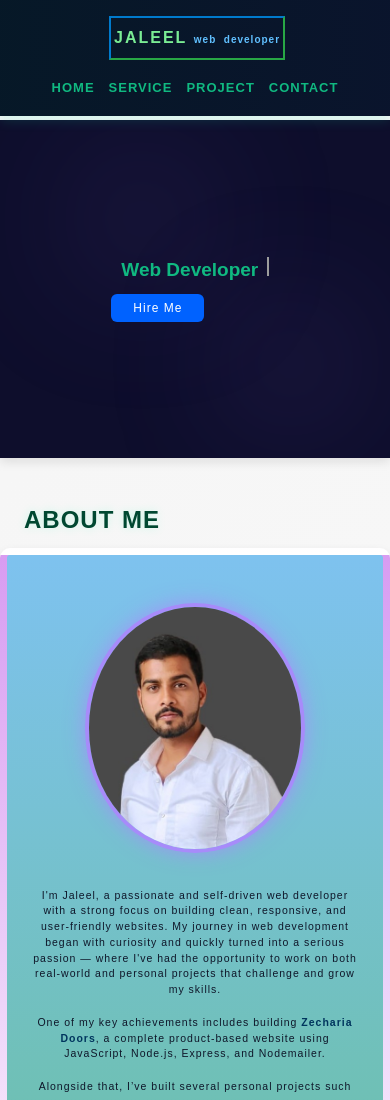
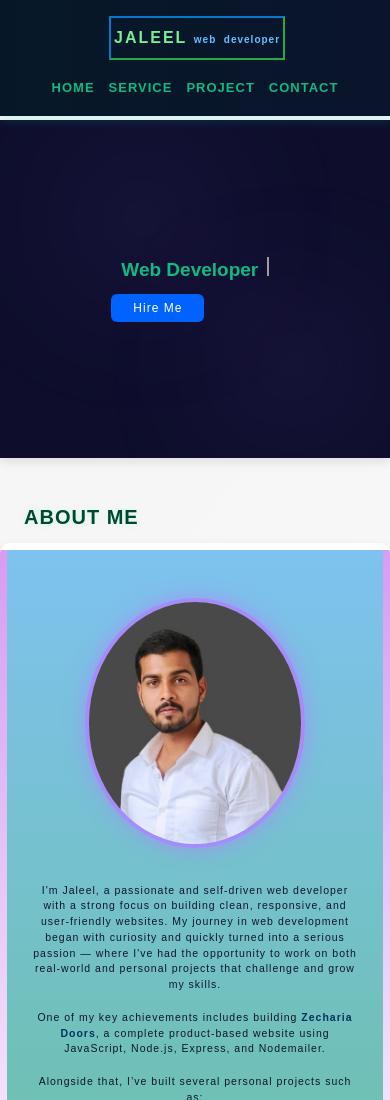
Before and after one commit to jaleel-Developer/jaleel-portfolio, a website built with Vite: page index.html in a window 390 px wide. Shown: the top 1100 px of the page. Built offline with nearby package versions, Linux system fonts and the light colour scheme; a web font is replaced by a local one.

Commit message:
changed the font size of the about me heading of the medium to small devices

```diff
--- a/style.css
+++ b/style.css
@@ -727,6 +727,9 @@ main {
   .about-list li {
     font-size: 1.05rem;
   }
+  .section-common-heading {
+    font-size: 2.2rem;
+  }
 }
 
 @media (max-width: 480px) {
@@ -744,6 +747,9 @@ main {
 
   .about-image {
     max-width: 250px;
+  }
+  .section-common-heading {
+    font-size: 2rem;
   }
 }
 
```
